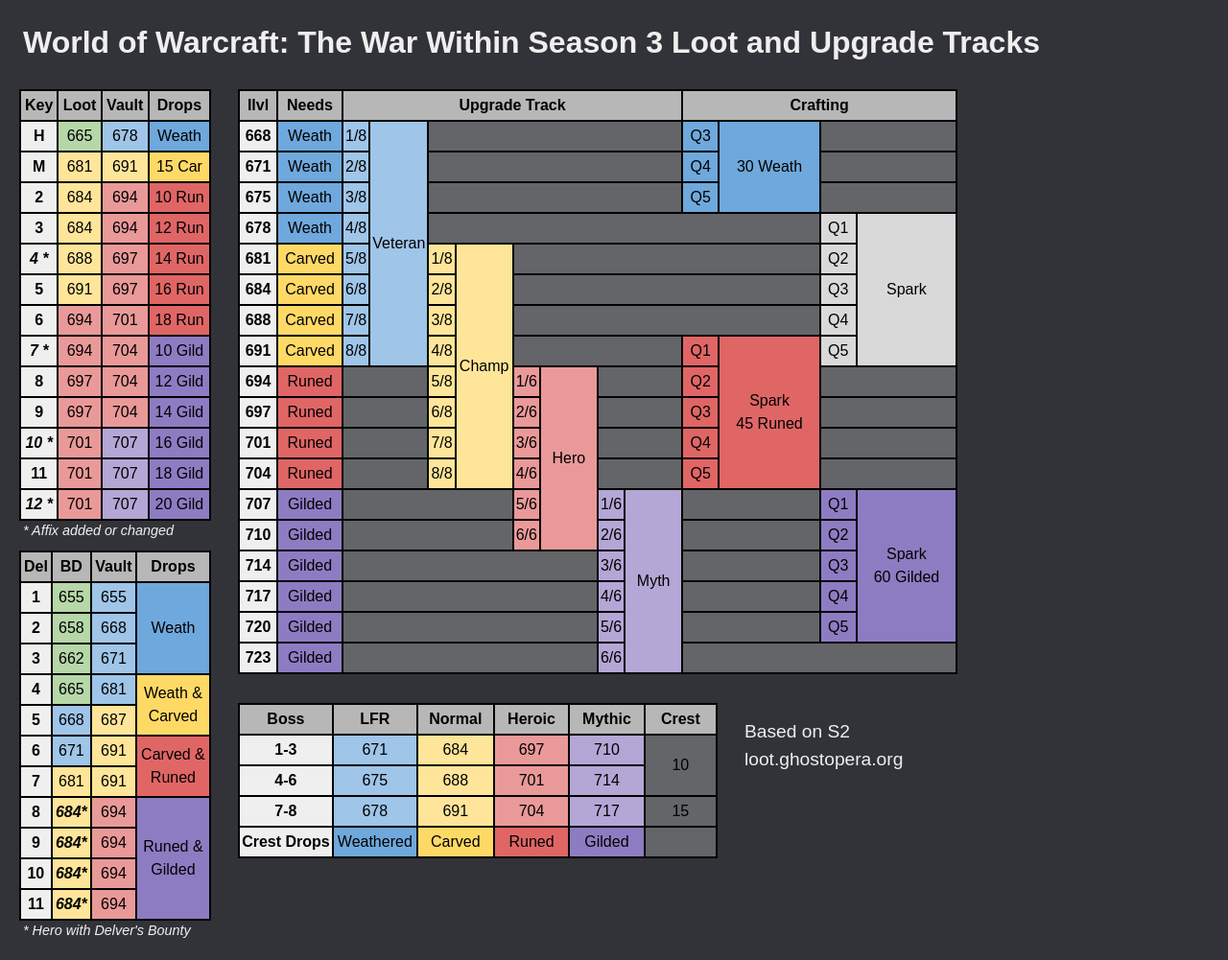
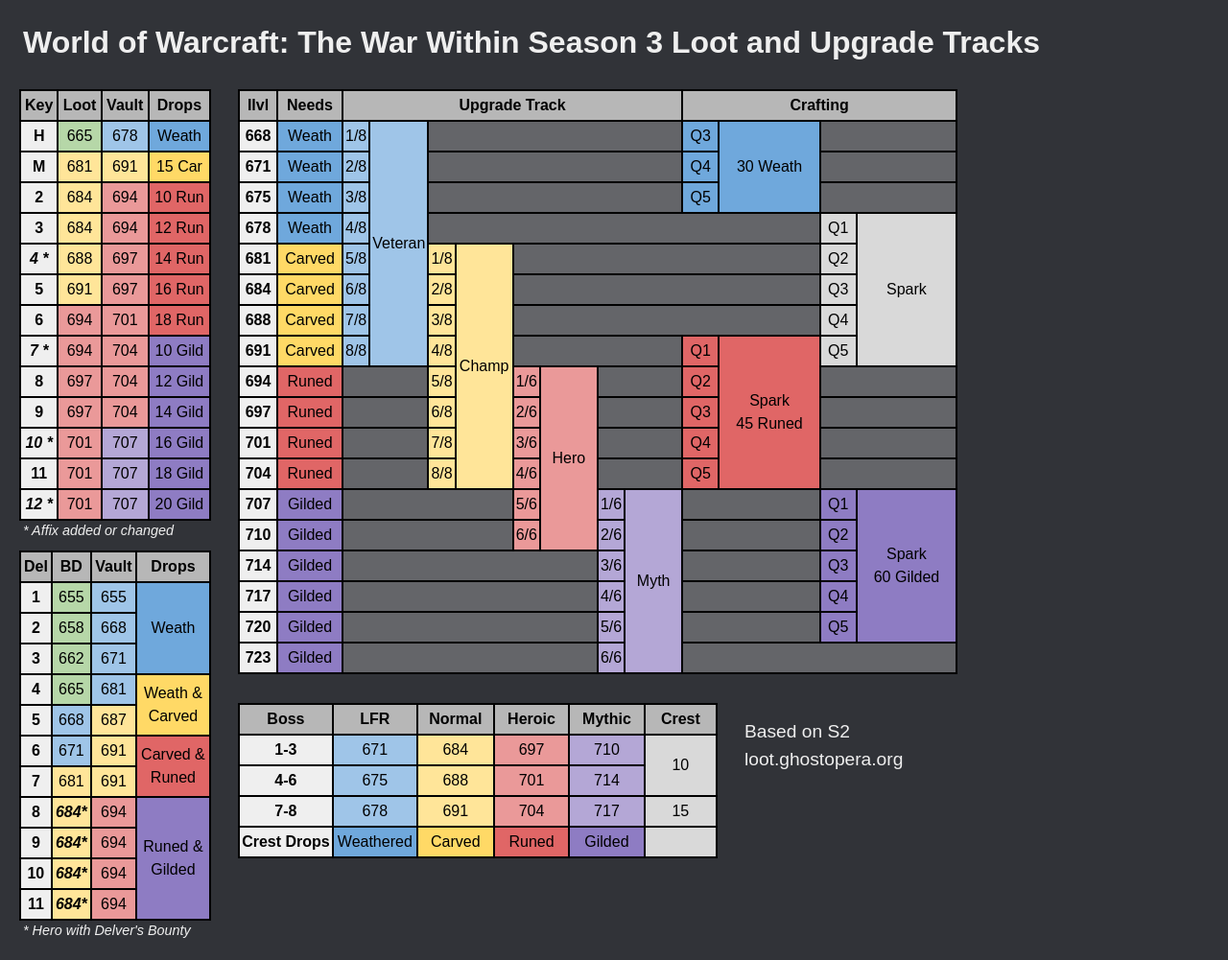
Before and after one commit to tfink/wow-loot-and-upgrades, a plain HTML site: page index.html in a window 1280 px wide. Shown: the whole page at 96% size. Drawn offline with Linux system fonts and the light colour scheme.

Commit message:
Better readable background color for raid boss crest column

```diff
--- a/index.html
+++ b/index.html
@@ -377,7 +377,7 @@
             background-color: var(--crest-color--gilded);
         }
 
-        .spark {
+        .spark, .crest {
             background-color: var(--spark--color);
         }
 
@@ -536,7 +536,7 @@
                         <col class="champion" />
                         <col class="hero" />
                         <col class="myth" />
-                        <col class="boss" />
+                        <col class="crest" />
                     </colgroup>
                     <thead>
                         <tr><th>Boss</th><th>LFR</th><th>Normal</th><th>Heroic</th><th>Mythic</th><th>Crest</th></tr>
```
